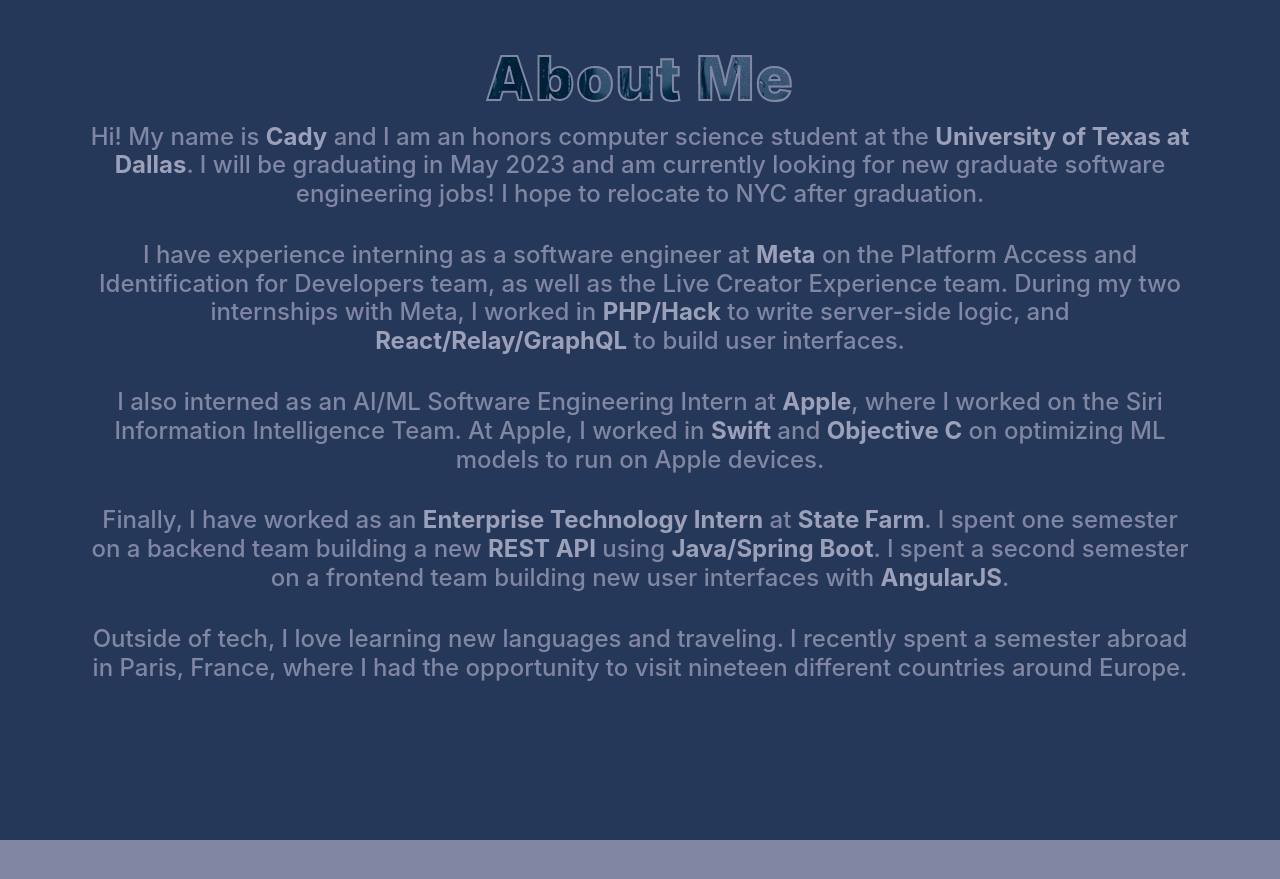
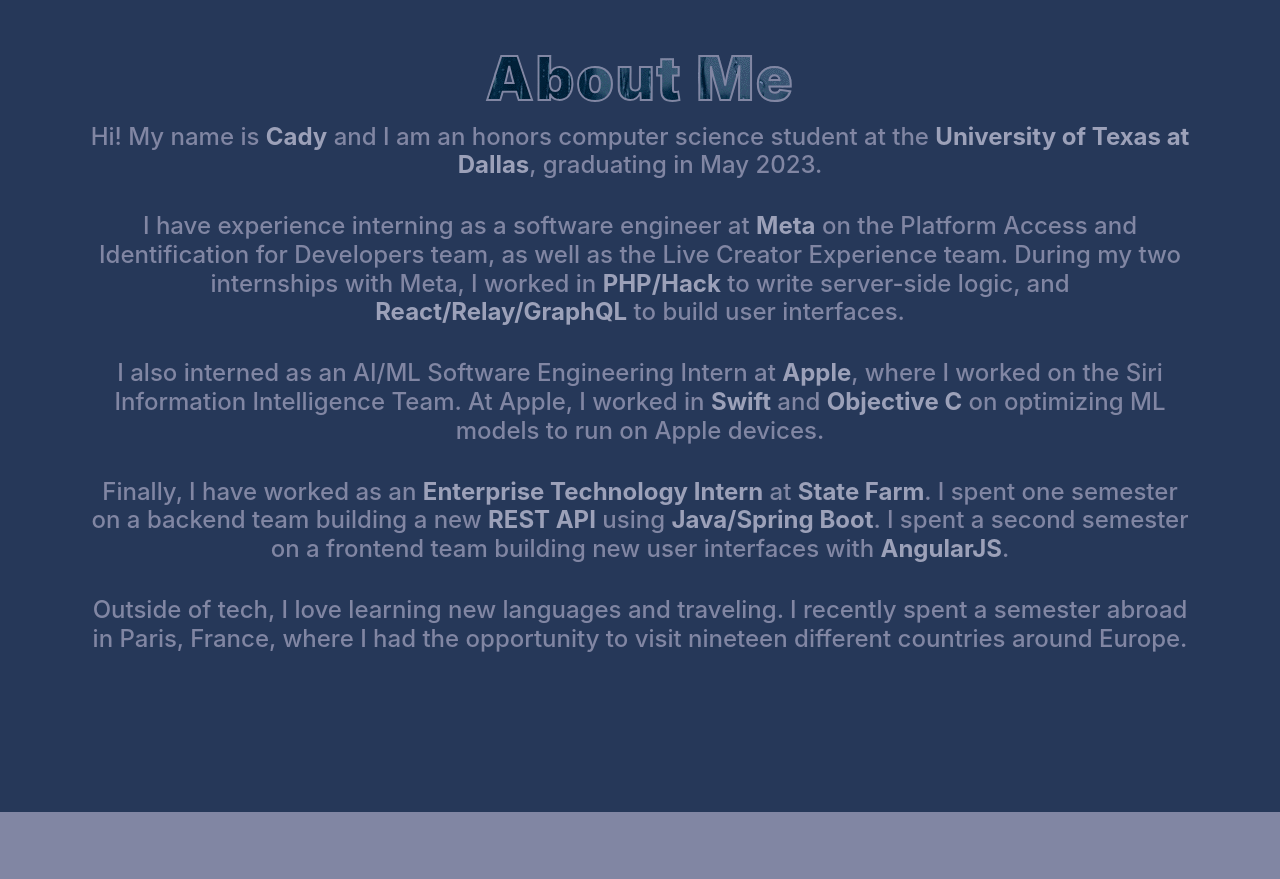
Before and after one commit to cadybaltz/cadybaltz.github.io, a website with bundled scripts: page index.html in a window 1280 px wide. Shown: the part 820-1699 px from the top of the page. Built offline with nearby package versions, Linux system fonts and the light colour scheme.

Commit message:
Update index.html

```diff
--- a/index.html
+++ b/index.html
@@ -66,8 +66,7 @@
       <div class="lightTitle">About Me</div>
       <h4>
         Hi! My name is <b class="text-offwhite">Cady</b> and I am an honors computer science student at the
-        <b class="text-offwhite">University of Texas at Dallas</b>.
-        I will be graduating in May 2023 and am currently looking for new graduate software engineering jobs! I hope to relocate to NYC after graduation.
+        <b class="text-offwhite">University of Texas at Dallas</b>, graduating in May 2023.
       </h4>
       <br/>
       <h4>
```
